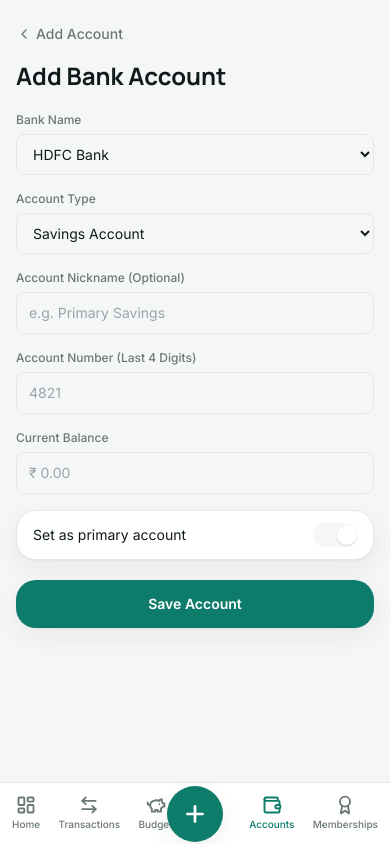
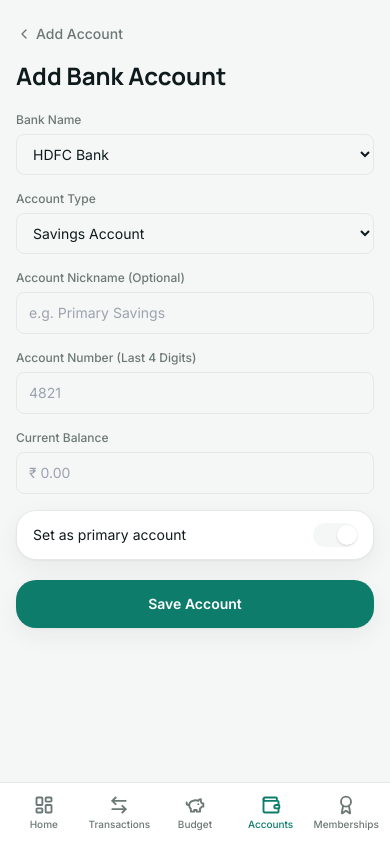
Before and after one commit to ethicalakhilesh/flow, a Next.js app: page /accounts/add/bank in a window 390 px wide. Built offline with nearby package versions, Linux system fonts and the light colour scheme.

Commit message:
Move Add Transaction button to page header, remove FAB, cap default list to last 20

```diff
--- a/src/app/layout.tsx
+++ b/src/app/layout.tsx
@@ -42,7 +42,7 @@ export default function RootLayout({
       <body className={`${manrope.variable} ${inter.variable} font-body antialiased`}>
         <div className="min-h-screen md:flex">
           <Sidebar />
-          <main className="flex-1 pb-24 md:pb-0">{children}</main>
+          <main className="flex-1 pb-20 md:pb-0">{children}</main>
         </div>
         <BottomNav />
       </body>
--- a/src/components/BottomNav.tsx
+++ b/src/components/BottomNav.tsx
@@ -2,15 +2,12 @@
 
 import Link from "next/link";
 import { usePathname } from "next/navigation";
-import { LayoutDashboard, ArrowLeftRight, Plus, Wallet, Award, PiggyBank } from "lucide-react";
+import { LayoutDashboard, ArrowLeftRight, Wallet, Award, PiggyBank } from "lucide-react";
 
-const LEFT_ITEMS = [
+const NAV_ITEMS = [
   { href: "/dashboard", label: "Home", icon: LayoutDashboard },
   { href: "/transactions", label: "Transactions", icon: ArrowLeftRight },
   { href: "/budget", label: "Budget", icon: PiggyBank },
-];
-
-const RIGHT_ITEMS = [
   { href: "/accounts", label: "Accounts", icon: Wallet },
   { href: "/memberships", label: "Memberships", icon: Award },
 ];
@@ -22,35 +19,12 @@ export default function BottomNav() {
 
   return (
     <nav className="fixed inset-x-0 bottom-0 z-40 border-t border-border bg-surface/95 backdrop-blur md:hidden">
-      <div className="relative mx-auto flex max-w-md items-center justify-between px-1.5 py-2">
-        {LEFT_ITEMS.map(({ href, label, icon: Icon }) => (
+      <div className="mx-auto flex max-w-md items-center justify-between px-1.5 py-2">
+        {NAV_ITEMS.map(({ href, label, icon: Icon }) => (
           <Link
             key={href}
             href={href}
-            className={`flex flex-col items-center gap-0.5 px-1.5 py-1 text-[10px] font-medium ${
-              isActive(href) ? "text-brand" : "text-muted"
-            }`}
-          >
-            <Icon size={20} strokeWidth={2.25} />
-            {label}
-          </Link>
-        ))}
-
-        <Link
-          href="/transactions/add"
-          className="absolute left-1/2 top-1/2 flex h-14 w-14 -translate-x-1/2 -translate-y-1/2 items-center justify-center rounded-full bg-brand text-white shadow-card"
-          aria-label="Add transaction"
-        >
-          <Plus size={26} strokeWidth={2.5} />
-        </Link>
-
-        <div className="w-[52px]" aria-hidden />
-
-        {RIGHT_ITEMS.map(({ href, label, icon: Icon }) => (
-          <Link
-            key={href}
-            href={href}
-            className={`flex flex-col items-center gap-0.5 px-1.5 py-1 text-[10px] font-medium ${
+            className={`flex flex-1 flex-col items-center gap-0.5 px-1 py-1 text-[10px] font-medium ${
               isActive(href) ? "text-brand" : "text-muted"
             }`}
           >
--- a/src/components/TransactionsClient.tsx
+++ b/src/components/TransactionsClient.tsx
@@ -2,7 +2,8 @@
 
 import { Suspense, useMemo, useState } from "react";
 import { useSearchParams } from "next/navigation";
-import { Search, SlidersHorizontal } from "lucide-react";
+import Link from "next/link";
+import { Search, SlidersHorizontal, Plus } from "lucide-react";
 import { getCategoryById } from "@/lib/finance";
 import type { Account, Category, Transaction } from "@/lib/types";
 import TransactionRow from "@/components/TransactionRow";
@@ -13,6 +14,8 @@ import {
   countActiveFilters,
   type TransactionFilters,
 } from "@/lib/transactionFilters";
+
+const DEFAULT_VISIBLE_COUNT = 20;
 
 // Reads the `?account=` query param (set by "View All" on an account detail
 // page) to pre-filter the list. Wrapped in Suspense because useSearchParams
@@ -48,9 +51,26 @@ function TransactionsPageInner({
     });
   }, [transactions, accounts, categories, filters, query]);
 
+  // No filters and no search = the default view, capped to the most recent
+  // 20. The moment either is used, show every match - capping a filtered
+  // result would be confusing (you asked for something specific, you
+  // should see all of it).
+  const isDefaultView = activeCount === 0 && query.trim() === "";
+  const visible = isDefaultView ? filtered.slice(0, DEFAULT_VISIBLE_COUNT) : filtered;
+  const isTruncated = isDefaultView && filtered.length > DEFAULT_VISIBLE_COUNT;
+
   return (
     <div className="mx-auto max-w-3xl px-4 py-6 md:px-8 md:py-8">
-      <h1 className="mb-1 font-display text-2xl font-bold text-ink">Transactions</h1>
+      <div className="mb-1 flex items-center justify-between">
+        <h1 className="font-display text-2xl font-bold text-ink">Transactions</h1>
+        <Link
+          href="/transactions/add"
+          className="flex h-9 w-9 items-center justify-center rounded-full bg-brand text-white"
+          aria-label="Add transaction"
+        >
+          <Plus size={18} />
+        </Link>
+      </div>
       {filteredAccountName && (
         <p className="mb-3 text-sm text-muted">Showing transactions for {filteredAccountName}</p>
       )}
@@ -91,11 +111,16 @@ function TransactionsPageInner({
           </p>
         )}
         <div className="divide-y divide-border px-2">
-          {filtered.map((t) => (
+          {visible.map((t) => (
             <TransactionRow key={t.id} transaction={t} categories={categories} accounts={accounts} />
           ))}
         </div>
       </div>
+      {isTruncated && (
+        <p className="mt-2 text-center text-xs text-muted">
+          Showing the last {DEFAULT_VISIBLE_COUNT} of {filtered.length} — search or filter to see more.
+        </p>
+      )}
 
       <TransactionFilterSheet
         open={sheetOpen}
```
